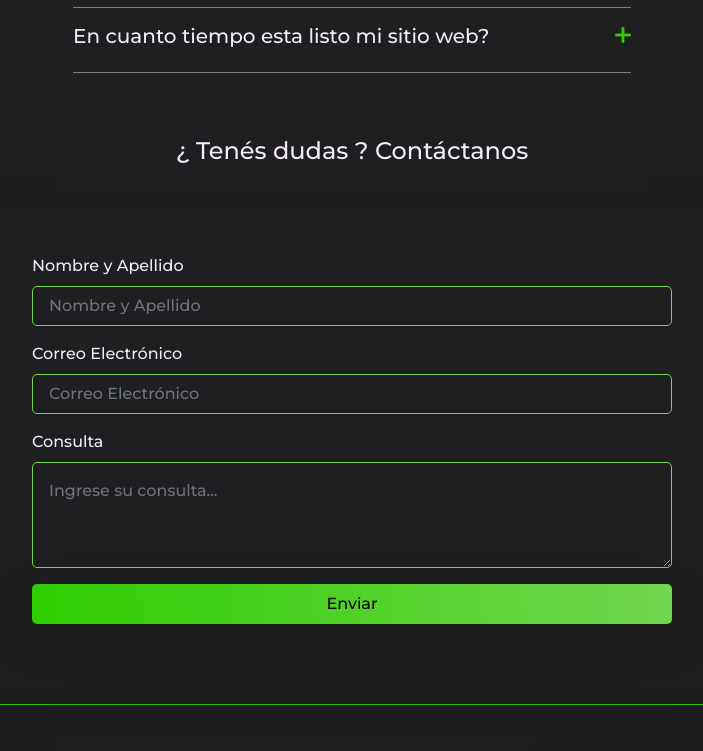
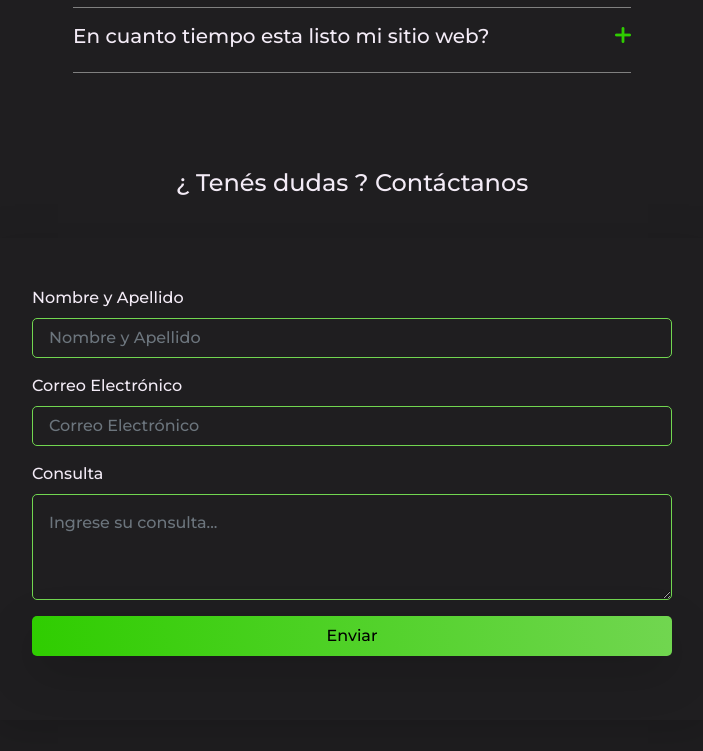
Before and after one commit to daniellfreelancer/artset-front, a React (Create React App) app: page / in a window 1280 px wide. Shown: the part 3760-4511 px from the top of the page, without its empty margins (288-991 px from the left). Built offline with nearby package versions, Linux system fonts and the light colour scheme.

Commit message:
update styles for input subs

```diff
--- a/src/components/Contact.jsx
+++ b/src/components/Contact.jsx
@@ -56,7 +56,7 @@ export default function Contact() {
 
 
   return (
-    <div className="container div-container-contact">
+    <div className="container div-container-contact py-5">
       <h4>¿ Tenés dudas ? Contáctanos</h4>
 
       <form className="shadow-lg p-5 div-form" id="contact">
--- a/src/styles/Footer.css
+++ b/src/styles/Footer.css
@@ -17,7 +17,7 @@
 height: 2.5rem;
 border: 1px solid #71d650;
 border-radius: 5px 0px 0px 5px;
-width: 20rem;
+width: 16rem;
 padding: 1rem 1rem;
 }
 .div-footer-second ul li{
```
